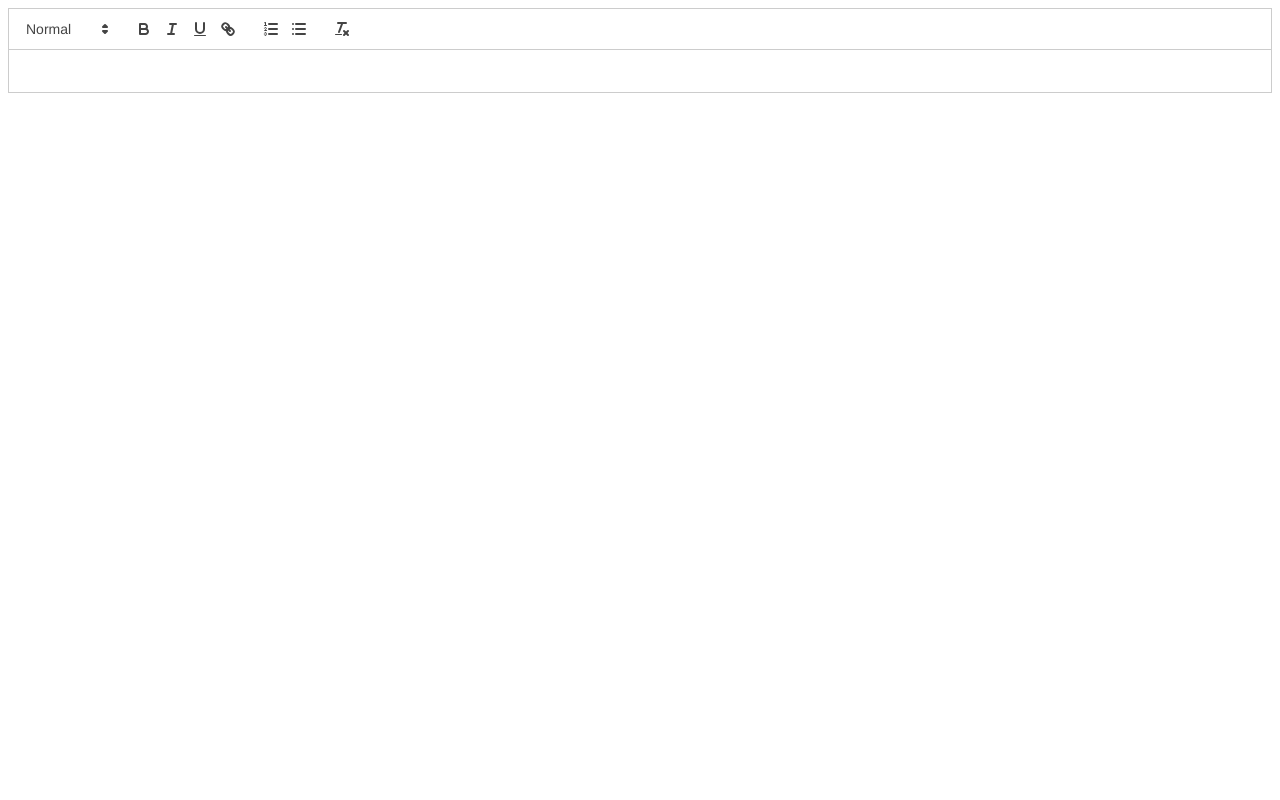
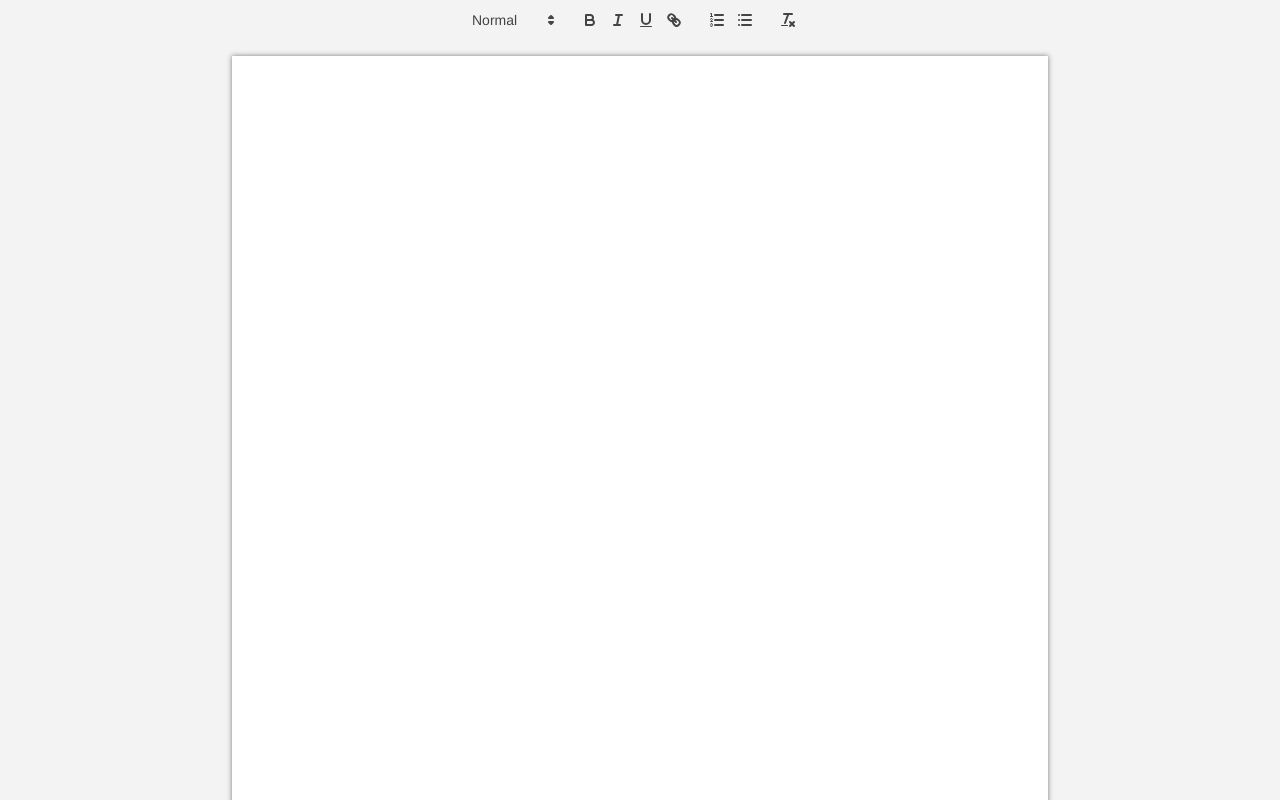
Before and after one commit to vk415072/Doc-Otto, a React (Create React App) app in the folder client/: page / in a window 1280 px wide. Shown: the top 800 px of the page. Built offline with nearby package versions, Linux system fonts and the light colour scheme.

Commit message:
added styles to the editor

```diff
--- a/client/src/Editor.js
+++ b/client/src/Editor.js
@@ -6,7 +6,16 @@
 // 12. also importing useEffect
 // 18. import useRef also
 // 31. importing useCallback
-import { useEffect, useRef, useCallback } from 'react';
+// 44. we can get rid of useEffect & useRef as we are not using them anymore
+// import { useEffect, useRef, useCallback } from 'react';
+import { useCallback } from 'react';
+
+
+// // 45. adding more features for our editor toolbar from quill
+// // 46. creating an array which have some more arrays inside of it with some different sections
+// const toolbarFeatures = [
+//     [{header: }]
+// ]
 
 export default function Editor() {
     // 17. define useRef wrapper
@@ -67,7 +76,8 @@
     // 15. What we can do is to put our editor inside this id=container
     // 16. uesRef is another react hook. It keeps a counts how many times we've re-render a resource.
     // 35. as soon as this element rendered on the page, it will call our callback function and pass that element to our callback function.
-  return <div id="container" ref={wrapper}>
+    // 43. changing this id to class as we've create a .css for it in between
+  return <div class="container" ref={wrapper}>
       This is the text editor
   </div>;
 }
--- a/client/src/index.js
+++ b/client/src/index.js
@@ -1,6 +1,8 @@
 import React from 'react';
 import ReactDOM from 'react-dom';
 import App from './App';
+// 42. create a styles.css and importing it here
+import './styles.css'
 
 ReactDOM.render(
   <React.StrictMode>
--- /dev/null
+++ b/client/src/styles.css
@@ -0,0 +1,59 @@
+*, *::before, *::after{
+    box-sizing: border-box;
+}
+
+body {
+    background-color: #F3F3F3;
+    margin: 0;
+}
+
+/* for the editor */
+/* ql-editor is the class of quill editor */
+.container .ql-editor{
+    width: 8.5in;
+    min-height: 11in;
+    padding: 1in;
+    margin: 1rem;
+    box-shadow: 0 0 5px 0 rgba(0, 0, 0, .5);
+    background-color: white;
+}
+
+.container .ql-container.ql-snow {
+    border: none;
+    display: flex;
+    justify-content: center;
+}
+
+.container .ql-toolbar.ql-snow {
+    display: flex;
+    justify-content: center;
+    position: sticky;
+    top: 0;
+    z-index: 1;
+    background-color: #F3F3F3;
+    border: none;
+    /* box-shadow: 0 0 5px 0 rgba(0, 0, 0, .5); */
+}
+
+/* @page is actually going to dictate thing when we print it */
+@page {
+    margin: 1in;
+}
+
+/* media to only show while printing the page */
+@media print {
+    body{
+        background: none;
+    }
+    .container .ql-editor {
+        width: 6.5in;
+        height: 9in;
+        padding: 0;
+        margin: 0;
+        box-shadow: none;
+        align-self: flex-start;
+    }
+    .container .ql-toolbar.ql-toolbar.ql-snow {
+        display: none;
+    }
+}
```
